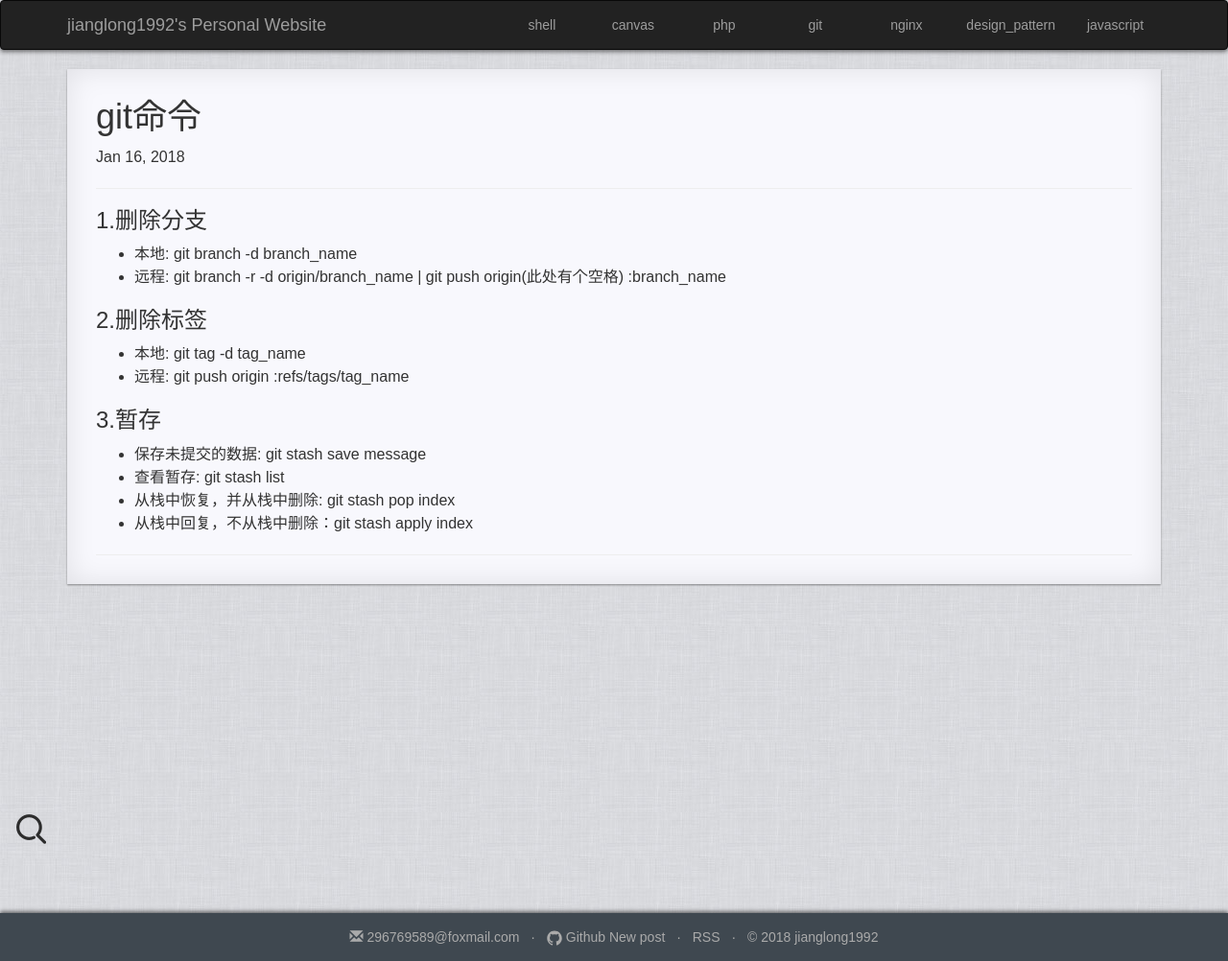
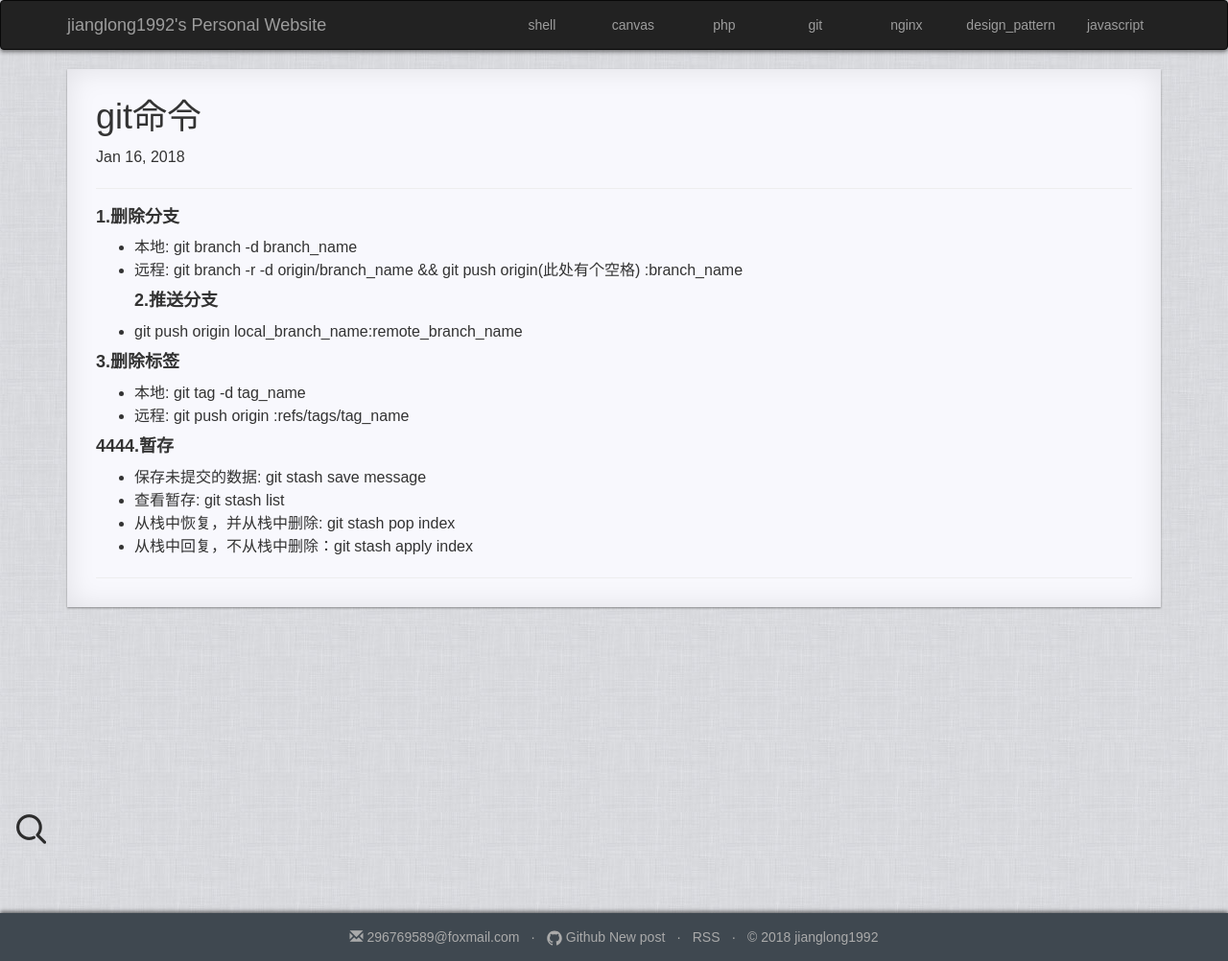
Before and after one commit to crusj/crusj.github.io, a Jekyll site: the page built from _posts/git/2018-01-16-02.md, in a window 1280 px wide. Shown: the whole page at 96% size. Built offline with Jekyll 4.4.1, drawn with Linux system fonts in a browser that asks for light colours.

```diff
--- a/_posts/git/2018-01-16-02.md
+++ b/_posts/git/2018-01-16-02.md
@@ -3,15 +3,17 @@
 title: "git命令"
 category: git
 ---
-### 1.删除分支
+#### 1.删除分支
 * 本地: git branch -d branch_name
-* 远程: git branch -r -d origin/branch_name \| git push origin(此处有个空格) :branch_name
+* 远程: git branch -r -d origin/branch_name && git push origin(此处有个空格) :branch_name
+#### 2.推送分支
+* git push origin local_branch_name:remote_branch_name
 
-### 2.删除标签
+#### 3.删除标签
 * 本地: git tag -d tag_name
 * 远程: git push origin :refs/tags/tag_name
 
-### 3.暂存
+#### 4444.暂存
 * 保存未提交的数据: git stash save message
 * 查看暂存: git stash list
 * 从栈中恢复，并从栈中删除: git stash pop index
```
Also changed, not shown: _posts/design_pattern/2018-02-06-05.md (added, +91 -0 lines), static/img/2018-02-06/adapter.png (added).
